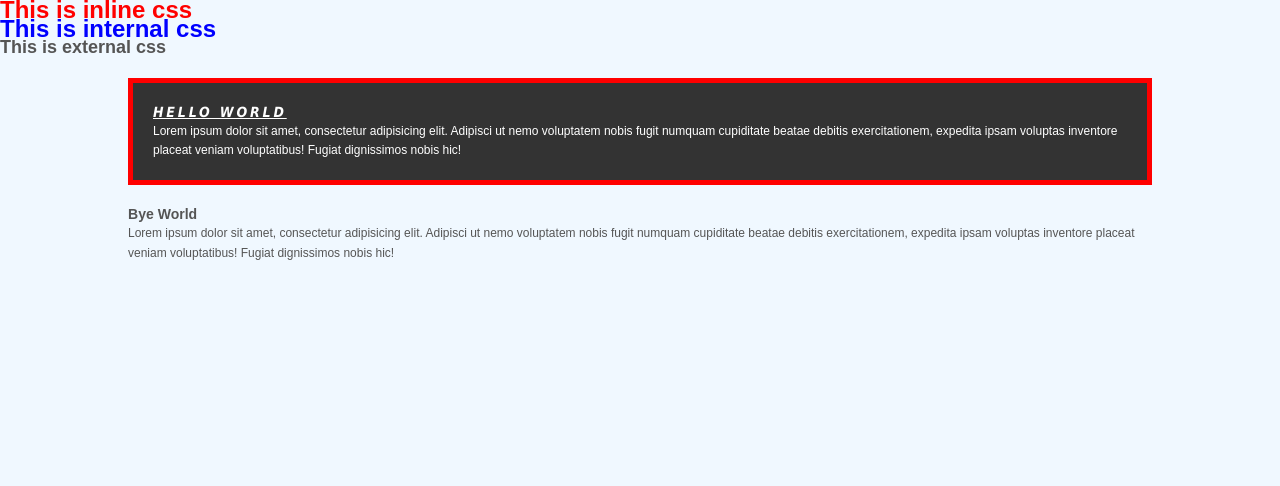
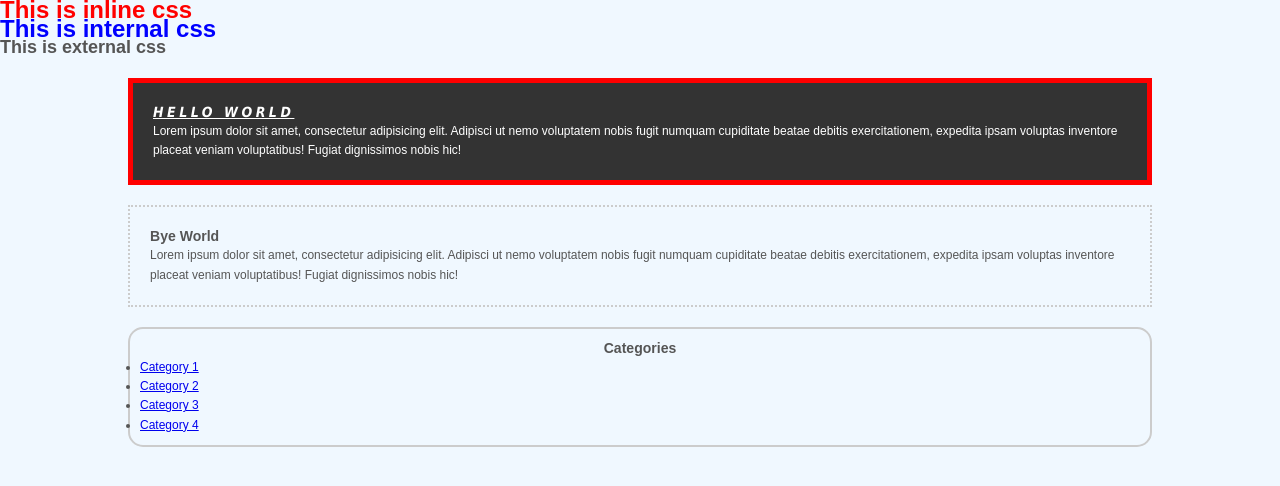
Before and after one commit to chammiherath/css_cheatsheet, a plain HTML site: page CSScheatSheet/index.html in a window 1280 px wide. Drawn offline with Linux system fonts and the light colour scheme.

Commit message:
further adds

```diff
--- a/CSScheatSheet/CSS/style.css
+++ b/CSScheatSheet/CSS/style.css
@@ -47,5 +47,27 @@ body{
     font-style: italic;
     text-decoration-line: underline;
     text-transform: uppercase;
-    letter-spacing: 0.2em;
+    letter-spacing: 0.25em;
 }
+
+.box-2{
+
+    border: 2px dotted #ccc;
+    padding: 20px;
+    margin: 20px 0;
+
+
+}
+
+.categories{
+
+    border: 2px #ccc solid;
+    padding: 10px;
+    border-radius: 15px;
+
+}
+
+.categories h3{
+
+    text-align: center;
+}
--- a/CSScheatSheet/index.html
+++ b/CSScheatSheet/index.html
@@ -10,7 +10,8 @@
         <style type="text/css">h1{color:blue;}</style>  <!--Internal CSS-->
 
         <link rel="stylesheet" href="css/style.css">      <!-- External CSS-->
-    </head>
+
+</head>
     <body>
 
         <h1 style="color:red">This is inline css</h1>   <!-- Inline CSS-->
@@ -37,10 +38,18 @@
                 beatae debitis exercitationem, expedita ipsam voluptas inventore
                 placeat veniam voluptatibus! Fugiat dignissimos nobis hic!
             </p>
+        </div>
 
-    </div>
+        <div class="categories">
+            <h3>Categories</h3>
+            <ul>
+                <li><a href="#">Category 1</a></li>
+                <li><a href="#">Category 2</a></li>
+                <li><a href="#">Category 3</a></li>
+                <li><a href="#">Category 4</a></li>
+            </ul>
 
-
+        </div>
 
     </body>
 </html>
```
